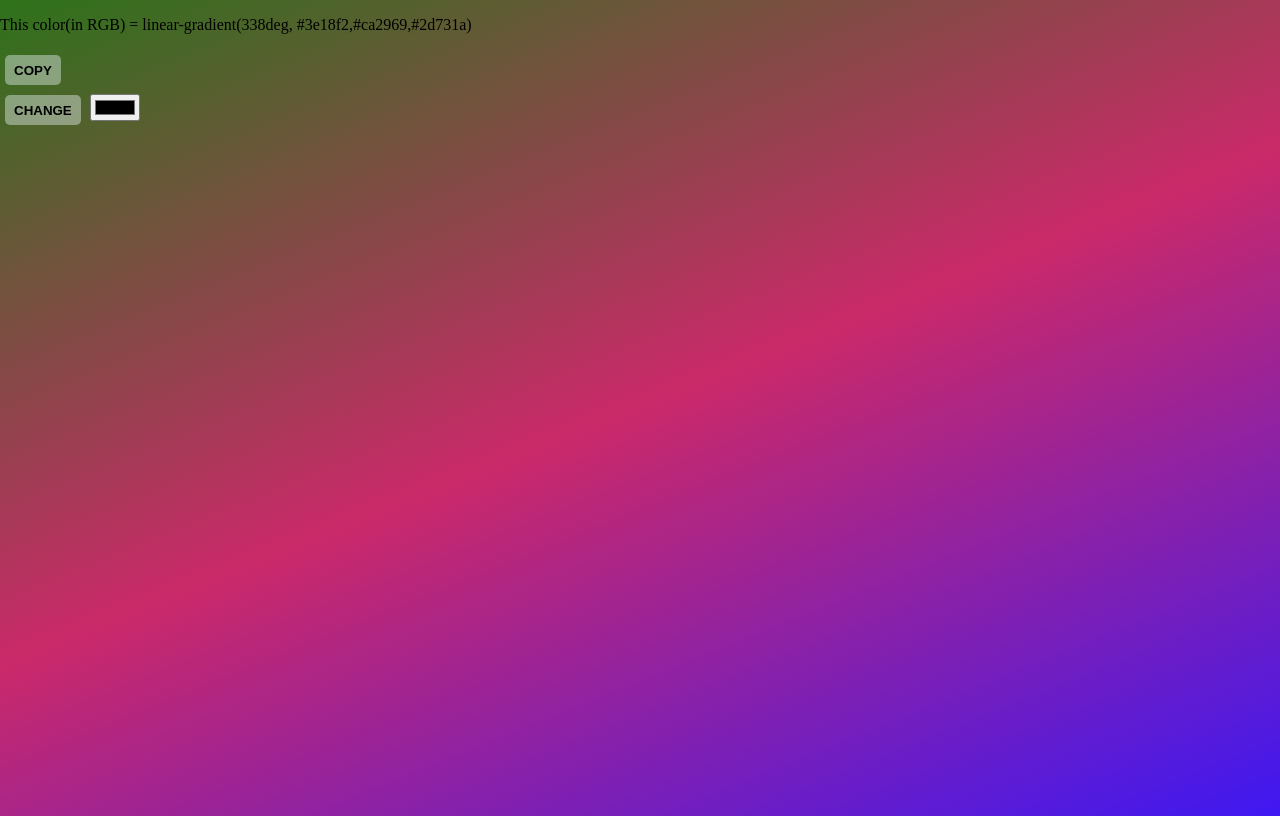
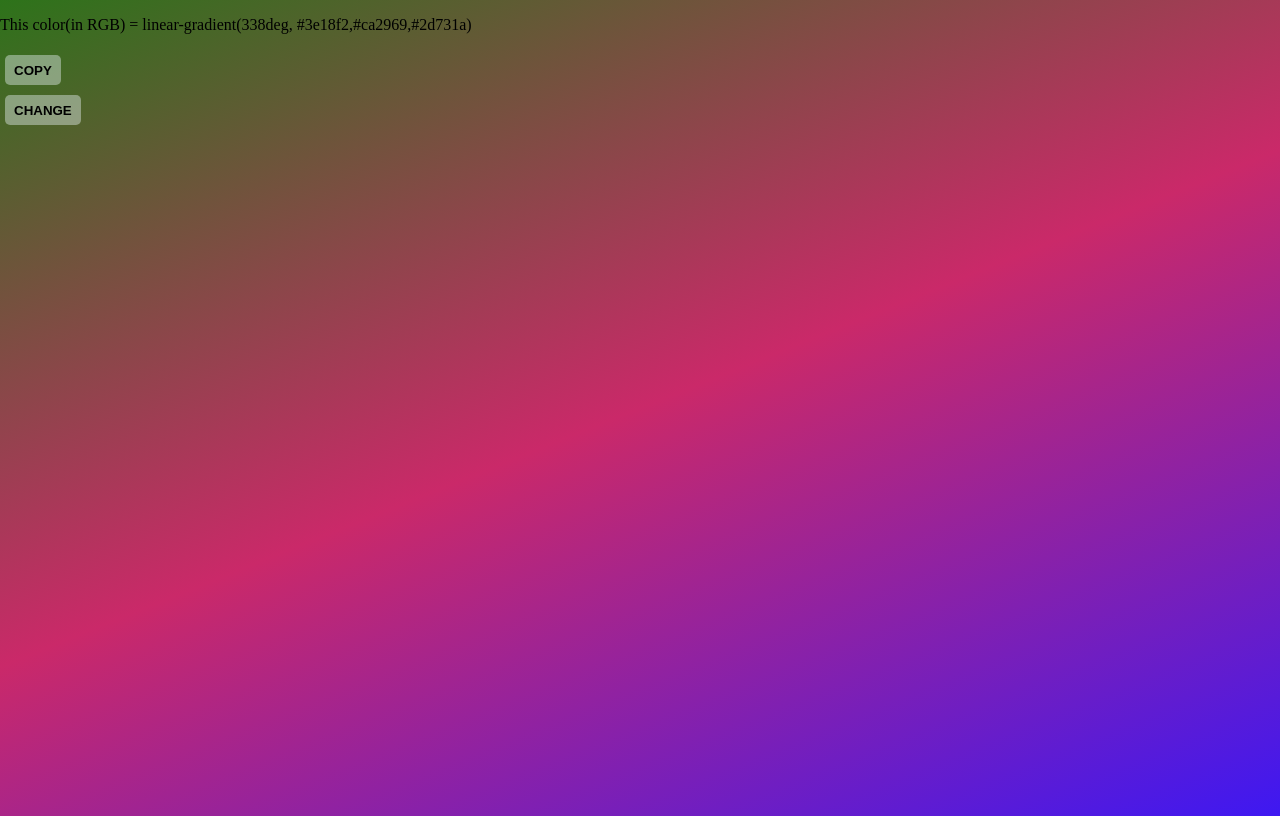
Before and after one commit to saurav-kumar-jha/random-bgColor, a plain HTML site: page index.html in a window 1280 px wide. Drawn offline with Linux system fonts and the light colour scheme.

Commit message:
initial project

```diff
--- a/index.html
+++ b/index.html
@@ -10,7 +10,6 @@
     <p id="output"></p>
     <button id="copybtn">COPY</button><br>
     <button id="btn">CHANGE</button>
-    <input type="color" id="input">
     <script src="script.js"></script>
 </body>
 </html>
```
